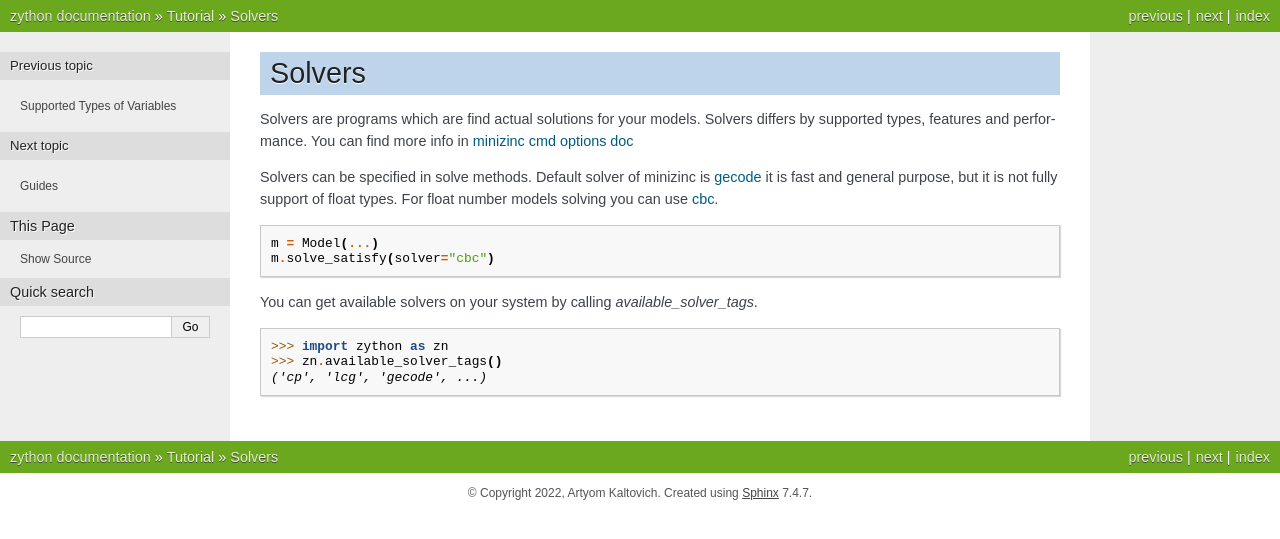
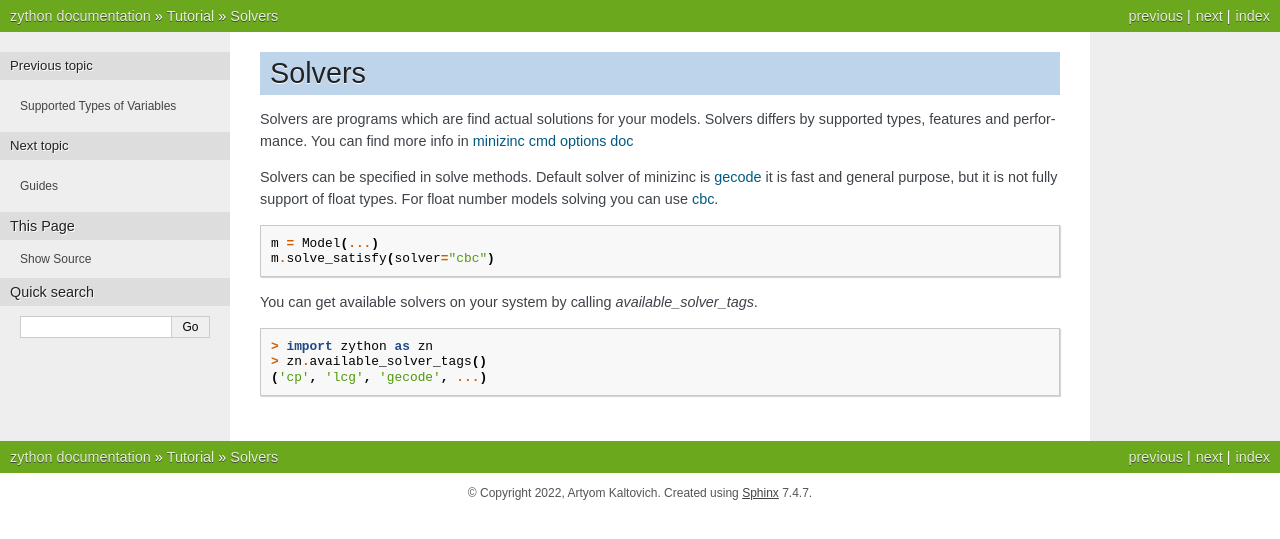
Before and after one commit to artsiomkaltovich/zython, a Sphinx documentation site: the page built from doc/source/tutorial/solvers.rst, in a window 1280 px wide. Shown: the top 539 px of the page. Built offline with Sphinx 7.4.7, drawn with Linux system fonts in a browser that asks for light colours; pages that are not in the unit, such as notebooks, are missing from menus.

Commit message:
make example not runable

```diff
--- a/doc/source/tutorial/solvers.rst
+++ b/doc/source/tutorial/solvers.rst
@@ -23,6 +23,6 @@ You can get available solvers on your system by calling `available_solver_tags`.
 
 ::
 
-    >>> import zython as zn
-    >>> zn.available_solver_tags()
+    > import zython as zn
+    > zn.available_solver_tags()
     ('cp', 'lcg', 'gecode', ...)
```
